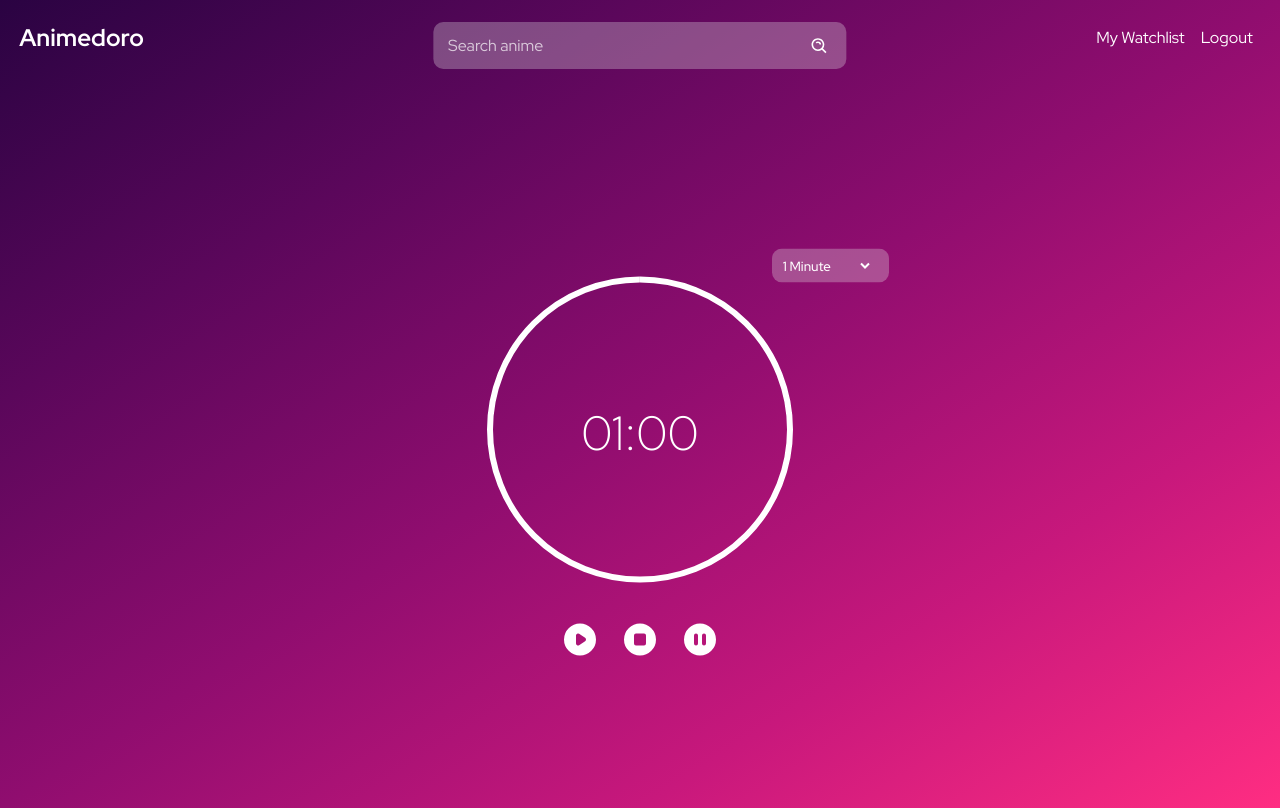
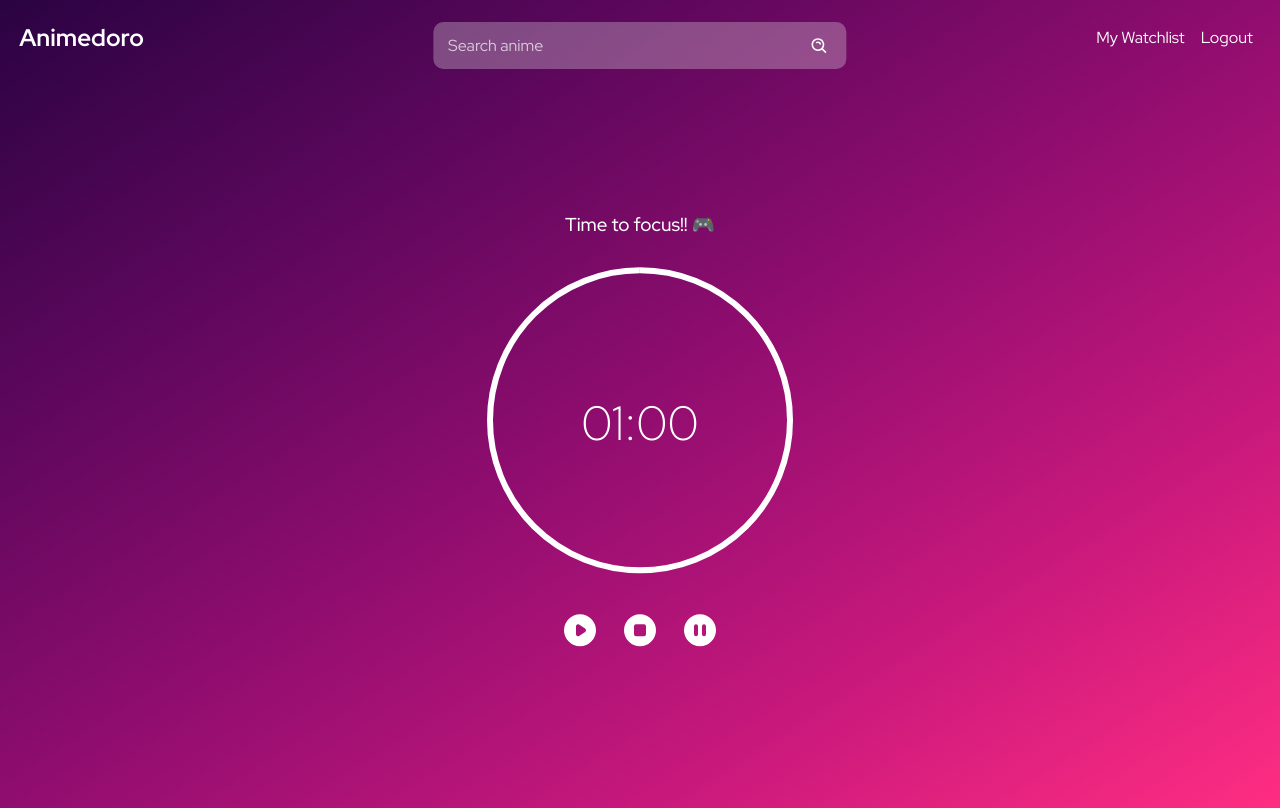
Before and after one commit to rajat4984/animedoro, a React (Create React App) app: page / in a window 1280 px wide. Built offline with nearby package versions, Linux system fonts and the light colour scheme.

Commit message:
added break text

```diff
--- a/src/components/Timer/Timer.js
+++ b/src/components/Timer/Timer.js
@@ -53,6 +53,7 @@ function Timer() {
         <option value="40">40 Minutes</option>
         <option value="60">60 Minutes</option>
       </select>
+      <h3 className="break-text">Time to focus!! 🎮</h3>
       <div className="circle">
         <svg viewBox="0 0 220 220" xmlns="http://www.w3.org/2000/svg">
           <g transform="translate(110,110)">
--- a/src/components/Timer/timer.scss
+++ b/src/components/Timer/timer.scss
@@ -8,15 +8,22 @@
 }
 
 .timer {
+  margin-top: 5em;
   position: absolute;
   top: 50%;
   left: 50%;
   transform: translate(-50%, -50%);
 
+  .break-text{
+    text-align: center;
+    margin: 1em auto;
+    font-weight: 500;
+  }
+
   .selectTime {
     position: absolute;
     top: 13%;
-    left: 65%;
+    left: 60%;
     background-color: $primary-background;
     border: none;
     outline: none;
@@ -25,6 +32,7 @@
     border-right: 16px solid transparent;
     font-weight: 500;
     border-radius: 10px;
+    display: none;
 
     option {
       color: black;
@@ -35,7 +43,7 @@
     position: relative;
     left: 50%;
     transform: translateX(-50%);
-    margin-top: 5em;
+
     width: 250px;
 
     .e-c-base {
```
